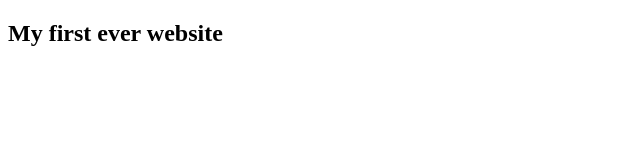
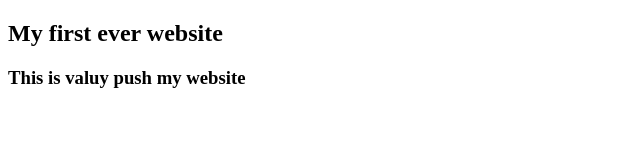
Before and after one commit to noornabikhan/my-first-work, a plain HTML site: page index.html in a window 1280 px wide. Shown: the whole page, without its empty margins (0-640 px from the left). Drawn offline with Linux system fonts and the light colour scheme.

Commit message:
learned github

```diff
--- a/index.html
+++ b/index.html
@@ -8,5 +8,6 @@
 </head>
 <body>
     <h2>My first ever website</h2>
+    <h3>This is valuy push my website</h3>
 </body>
 </html>
```
